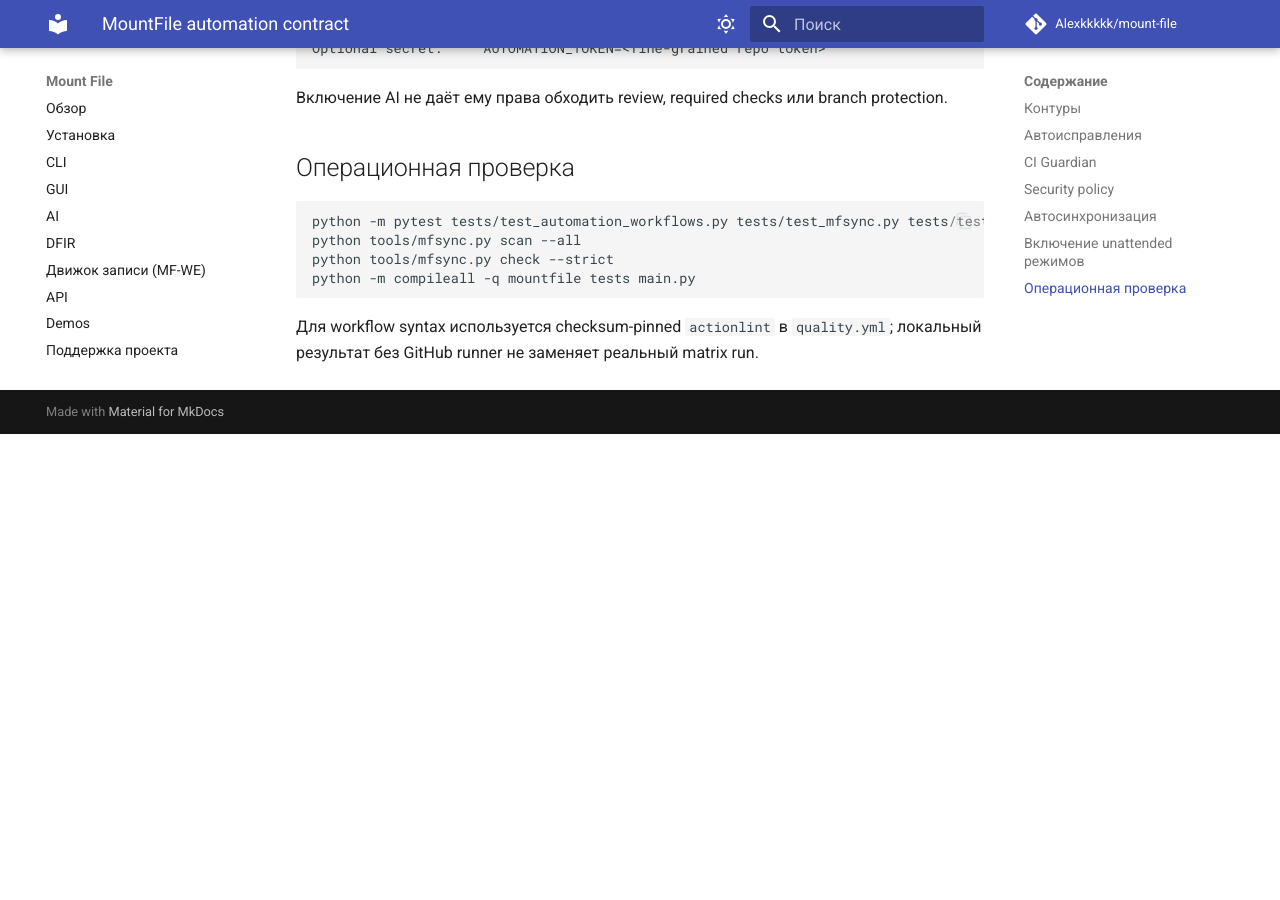
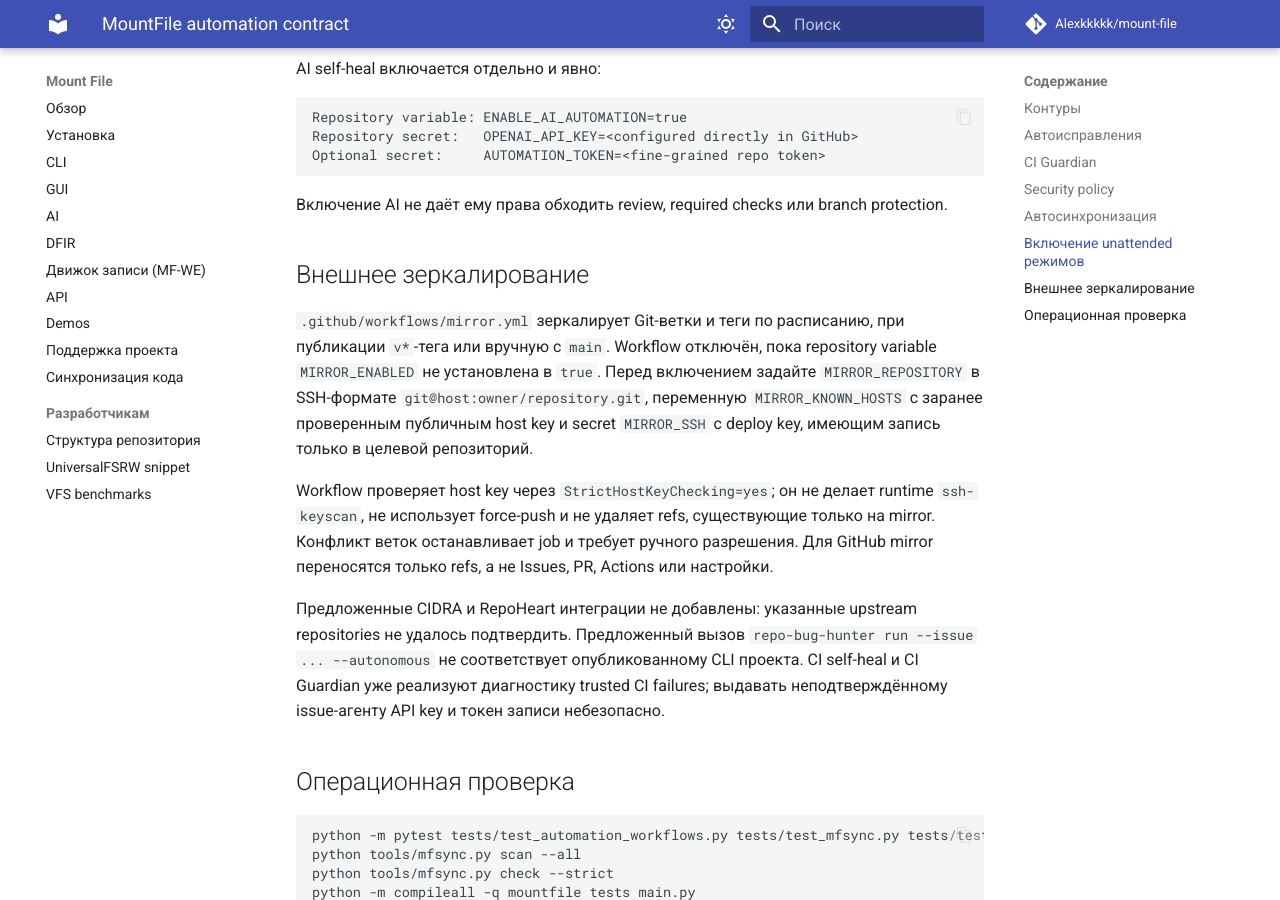
Before and after one commit to Alexkkkkk/mount-file, an MkDocs documentation site: the page built from docs/AUTOMATION.md, in a window 1280 px wide and 900 px high, scrolled down 2754 px. Built offline with MkDocs 1.6.1 and Material for MkDocs 9.7.7, drawn with Linux system fonts in a browser that asks for light colours; comment, search, counter and statistics services are not loaded; before the commit the page ends 3188 px from its top, so only the background shows below that; some of the changed text lies outside the part shown.

Commit message:
feat(automation): add safe external mirror workflow (#293)
Co-authored-by: Alexkkkkk <1.02665324e+08+Alexkkkkk@users.noreply.github.com>

````diff
--- a/docs/AUTOMATION.md
+++ b/docs/AUTOMATION.md
@@ -13,6 +13,7 @@
 | Self-heal | failure trusted main + opt-in | анализ логов и предложение patch PR | PR | нет |
 | CI Guardian | workflow completion | deduplicated incident issue, recovery close | issues only | нет |
 | mfsync | daily/manual/PR | secret scan, version parity, sync status, optional explicit sync | только manual write mode | нет |
+| External mirror | weekly/tag/manual on main | SSH push of branch and tag refs to a configured mirror | только внешний Git remote | нет |
 | Release | successful tested main | version PR/tag/build/release assets | PR/tag | только ruleset |
 
 ## Автоисправления
@@ -61,6 +62,14 @@
 
 Включение AI не даёт ему права обходить review, required checks или branch protection.
 
+## Внешнее зеркалирование
+
+`.github/workflows/mirror.yml` зеркалирует Git-ветки и теги по расписанию, при публикации `v*`-тега или вручную с `main`. Workflow отключён, пока repository variable `MIRROR_ENABLED` не установлена в `true`. Перед включением задайте `MIRROR_REPOSITORY` в SSH-формате `git@host:owner/repository.git`, переменную `MIRROR_KNOWN_HOSTS` с заранее проверенным публичным host key и secret `MIRROR_SSH` с deploy key, имеющим запись только в целевой репозиторий.
+
+Workflow проверяет host key через `StrictHostKeyChecking=yes`; он не делает runtime `ssh-keyscan`, не использует force-push и не удаляет refs, существующие только на mirror. Конфликт веток останавливает job и требует ручного разрешения. Для GitHub mirror переносятся только refs, а не Issues, PR, Actions или настройки.
+
+Предложенные CIDRA и RepoHeart интеграции не добавлены: указанные upstream repositories не удалось подтвердить. Предложенный вызов `repo-bug-hunter run --issue ... --autonomous` не соответствует опубликованному CLI проекта. CI self-heal и CI Guardian уже реализуют диагностику trusted CI failures; выдавать неподтверждённому issue-агенту API key и токен записи небезопасно.
+
 ## Операционная проверка
 
 ```bash
````
Also changed, not shown: 2 other files.
